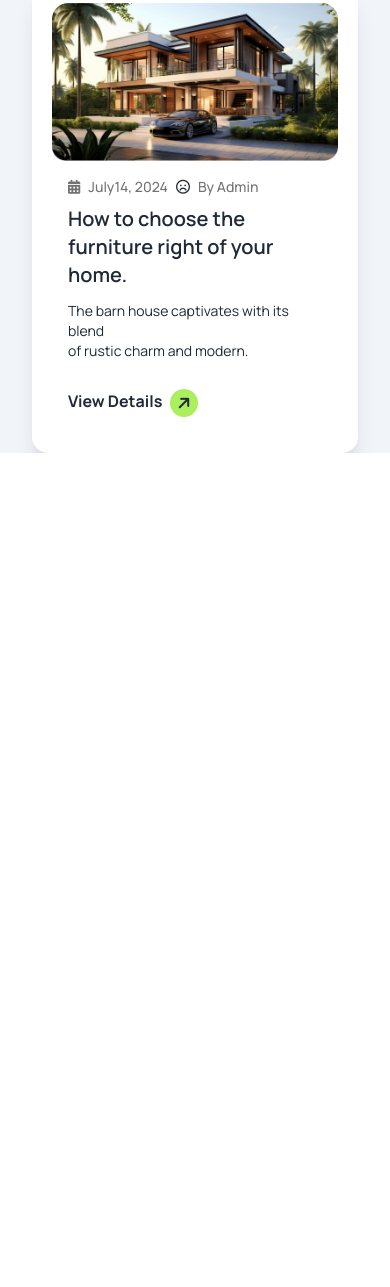
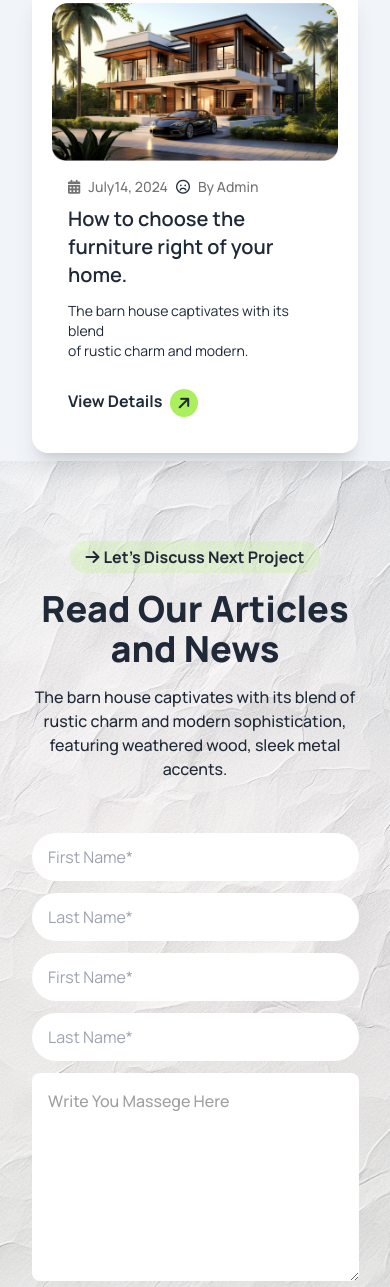
Before and after one commit to rony1957/Assignment3-House-Design, a plain HTML site: page index.html in a window 390 px wide. Shown: the part 6366-7653 px from the top of the page. Before the commit the page ends 6819 px from the top, so only its background shows below. Drawn offline with nearby package versions, Linux system fonts and the light colour scheme.

Commit message:
from area end with responsive

```diff
--- a/index.html
+++ b/index.html
@@ -173,7 +173,7 @@
                     </figure>
                     <div class="card-body">
                       <h2 class="card-title">Commercial</h2>
-                      <p>The barn house captivates with its blend <br> of rustic charm and modern.</p>
+                      <p class="">The barn house captivates with its blend <br> of rustic charm and modern.</p>
                     </div>
                   </div>
                   <!--  -->
@@ -394,7 +394,7 @@
 
            <!-- news card -->
             <!-- main div card -->
-             <div class="lg:flex gap-14 lg:mt-10">
+             <div class="lg:flex gap-14 lg:mt-10 lg:mb-16">
 
               <!-- card1 -->
               <div class="card card-compact bg-base-100 lg:w-96 shadow-xl p-5 mt-5">
@@ -554,6 +554,78 @@
         </section>
        <!-- Articels and news section -->
 
+
+
+       <!-- background image form section -->
+        <div class="bg-cover bg-center mt-2" style="background-image: url(./assets/bg.jpg);">
+          <section class="container mx-auto px-8 lg:px-28">
+            <br>
+
+            <div class="">
+              <!-- background text -->
+               <div class="text-center lg:mt-10">
+                <button class="bg-[#ABEF5F33] font-bold rounded-full mt-14 py-1 px-4"><i class="fa-solid mr-1 fa-arrow-right"></i>Let’s Discuss Next Project</button>
+                <h1 class="lg:text-5xl text-4xl font-extrabold mt-4">Read Our Articles and News</h1>
+                <p class="text-base font-medium mt-4">The barn house captivates with its blend of rustic charm and modern sophistication, <br> featuring weathered wood, sleek metal accents.</p>
+               </div>
+              <!-- background text -->
+
+
+              <!-- form area -->
+               <div class="mt-10">
+                <!-- 1st form -->
+                <div class="lg:flex justify-center items-center gap-5">
+
+                  <div class="">
+                    <input type="text" id="text" class="lg:h-14 h-12 w-[327px] lg:w-[472px] rounded-full p-4 mt-3" placeholder="First Name*">
+                  </div>
+                  <div>
+                    <input type="text" id="text" class="lg:h-14 h-12 w-[327px] lg:w-[472px] rounded-full p-4 mt-3" placeholder="Last Name*">
+                  </div>
+
+                </div>
+                <!-- 1st form -->
+
+
+                <!-- 2nd form -->
+                <div class="lg:flex justify-center items-center gap-5">
+
+                  <div class="">
+                    <input type="text" id="text" class="lg:h-14 h-12 w-[327px] lg:w-[472px] rounded-full p-4 mt-3" placeholder="First Name*">
+                  </div>
+                  <div>
+                    <input type="text" id="text" class="lg:h-14 h-12 w-[327px] lg:w-[472px] rounded-full p-4 mt-3" placeholder="Last Name*">
+                  </div>
+
+                </div>
+                <!-- 2nd form -->
+
+                <!-- 3rd from -->
+                <div class="lg:flex justify-center items-center gap-5">
+                  <div class="text-[#A0A0A0] text-base font-medium">
+                    <textarea name="" id="" class="lg:h-60 h-52 w-[327px] lg:w-[970px] rounded-lg p-4 mt-3">Write You Massege Here</textarea>
+                  </div>
+
+                </div>
+                <!-- 3rd form -->
+
+                </div>
+
+
+
+
+                <!-- form area -->
+
+
+
+              </div>
+
+          </section>
+        </div>
+       <!-- background image form section -->
+
+
+
      </main>
     <!-- main area end -->
 
```
